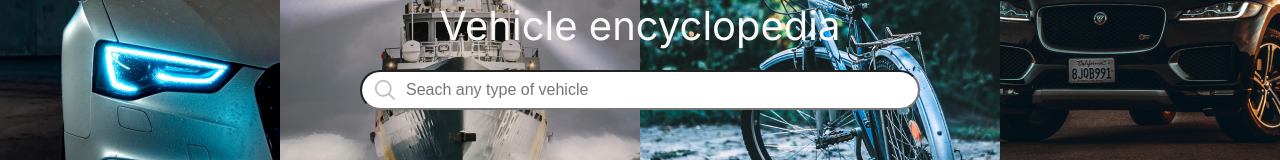
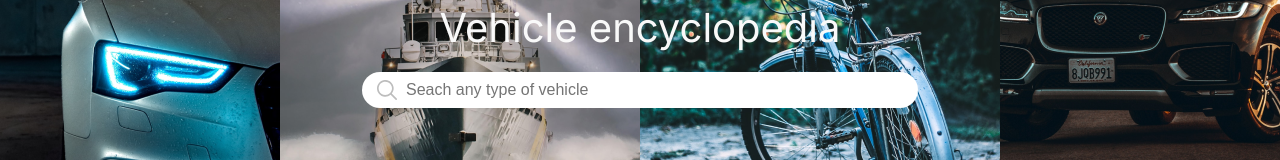
Before and after one commit to lexican/encyclopedia-about-vehicles, a React (Create React App) app: page / in a window 1280 px wide. Shown: the part 348-508 px from the top of the page. Built offline with nearby package versions, Linux system fonts and the light colour scheme.

Commit message:
removered input border

```diff
--- a/src/pages/Home/home.scss
+++ b/src/pages/Home/home.scss
@@ -47,6 +47,7 @@
       -moz-appearance: none;
       appearance: none;
       border-radius: 1.95rem;
+      border: none !important;
     }
     .form-control:focus {
       outline: none;
```
